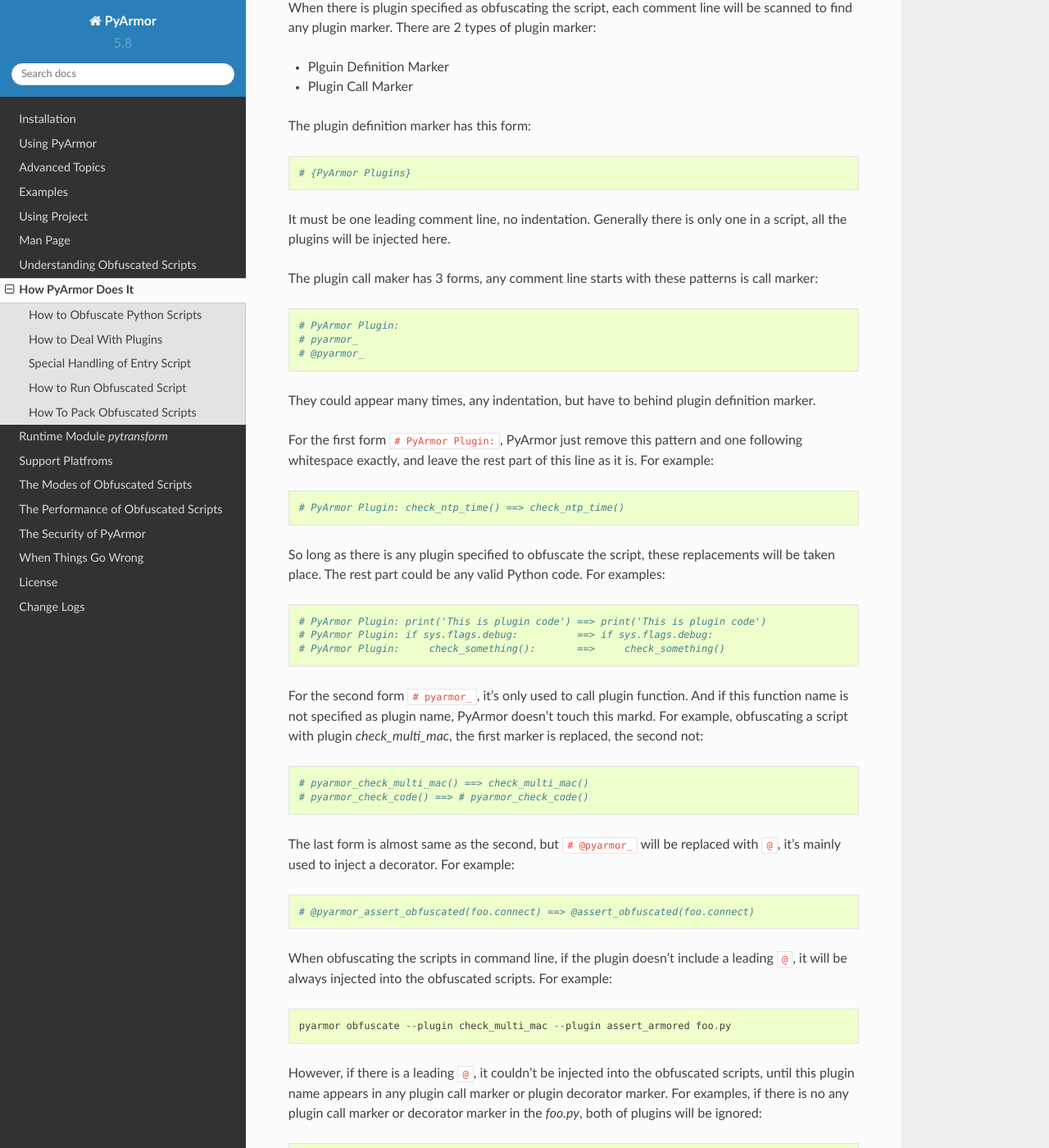
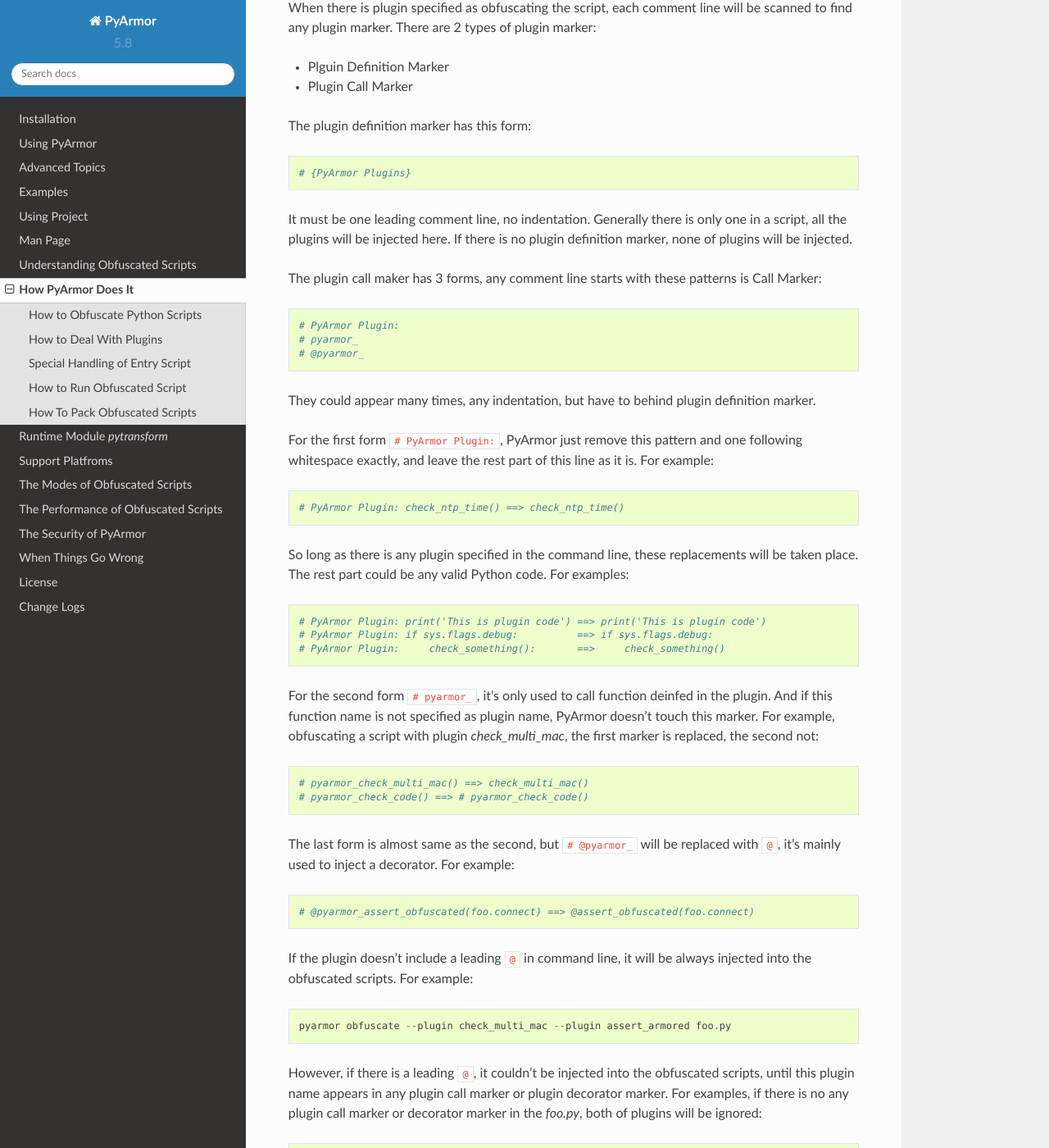
Before and after one commit to dashingsoft/pyarmor, a Sphinx documentation site: the page built from docs/how-to-do.rst, in a window 1280 px wide and 1400 px high, scrolled down 2394 px. Shown: the whole window at 82% size. Built offline with Sphinx 7.4.7 and the Read the Docs theme 2.0.0, drawn with Linux system fonts in a browser that asks for light colours; some of the changed text lies outside the part shown.

Commit message:
Refine plugin doc

```diff
--- a/docs/how-to-do.rst
+++ b/docs/how-to-do.rst
@@ -122,10 +122,11 @@
     # {PyArmor Plugins}
 
 It must be one leading comment line, no indentation. Generally there is only one
-in a script, all the plugins will be injected here.
+in a script, all the plugins will be injected here. If there is no plugin
+definition marker, none of plugins will be injected.
 
 The plugin call maker has 3 forms, any comment line starts with these patterns
-is call marker::
+is Call Marker::
 
     # PyArmor Plugin:
     # pyarmor_
@@ -140,18 +141,18 @@
 
     # PyArmor Plugin: check_ntp_time() ==> check_ntp_time()
 
-So long as there is any plugin specified to obfuscate the script, these
-replacements will be taken place. The rest part could be any valid Python
-code. For examples::
+So long as there is any plugin specified in the command line, these replacements
+will be taken place. The rest part could be any valid Python code. For
+examples::
 
     # PyArmor Plugin: print('This is plugin code') ==> print('This is plugin code')
     # PyArmor Plugin: if sys.flags.debug:          ==> if sys.flags.debug:
     # PyArmor Plugin:     check_something():       ==>     check_something()
 
-For the second form ``# pyarmor_``, it's only used to call plugin function. And
-if this function name is not specified as plugin name, PyArmor doesn't touch
-this markd. For example, obfuscating a script with plugin `check_multi_mac`, the
-first marker is replaced, the second not::
+For the second form ``# pyarmor_``, it's only used to call function deinfed in
+the plugin. And if this function name is not specified as plugin name, PyArmor
+doesn't touch this marker. For example, obfuscating a script with plugin
+`check_multi_mac`, the first marker is replaced, the second not::
 
     # pyarmor_check_multi_mac() ==> check_multi_mac()
     # pyarmor_check_code() ==> # pyarmor_check_code()
@@ -161,9 +162,8 @@
 
     # @pyarmor_assert_obfuscated(foo.connect) ==> @assert_obfuscated(foo.connect)
 
-When obfuscating the scripts in command line, if the plugin doesn't include a
-leading ``@``, it will be always injected into the obfuscated scripts. For
-example::
+If the plugin doesn't include a leading ``@`` in command line, it will be always
+injected into the obfuscated scripts. For example::
 
     pyarmor obfuscate --plugin check_multi_mac --plugin assert_armored foo.py
 
@@ -174,9 +174,6 @@
 
     pyarmor obfuscate --plugin @assert_armored foo.py
     pyarmor obfuscate --plugin @/path/to/check_ntp_time foo.py
-
-And in any case, if there is no plugin definition marker, none of plugin code
-will be injected.
 
 .. _special handling of entry script:
 
```
